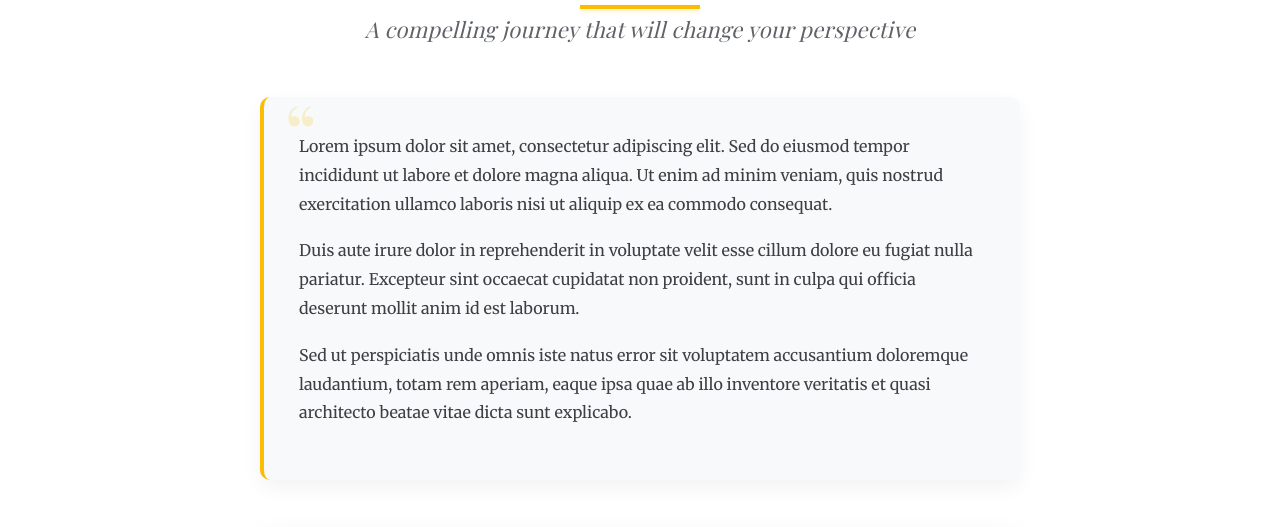
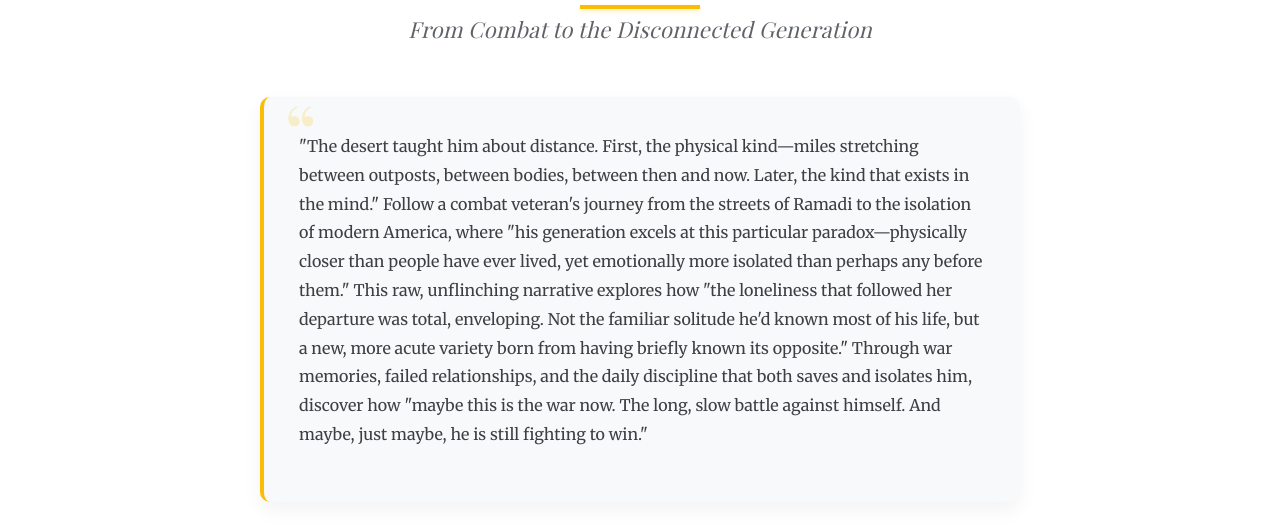
Before and after one commit to sbogucki12/book-page, a website: page index.html in a window 1280 px wide. Shown: the part 206-733 px from the top of the page. Drawn offline with nearby package versions, Linux system fonts and the light colour scheme.

Commit message:
added excerpt

```diff
--- a/index.html
+++ b/index.html
@@ -29,12 +29,17 @@
 
     <main class="main-container">
         <h1 class="book-title">The Ghosts We Carry</h1>
-        <p class="book-subtitle">A compelling journey that will change your perspective</p>
+        <p class="book-subtitle">From Combat to the Disconnected Generation</p>
 
         <div class="book-excerpt">
-            <p>Lorem ipsum dolor sit amet, consectetur adipiscing elit. Sed do eiusmod tempor incididunt ut labore et dolore magna aliqua. Ut enim ad minim veniam, quis nostrud exercitation ullamco laboris nisi ut aliquip ex ea commodo consequat.</p>
-            <p>Duis aute irure dolor in reprehenderit in voluptate velit esse cillum dolore eu fugiat nulla pariatur. Excepteur sint occaecat cupidatat non proident, sunt in culpa qui officia deserunt mollit anim id est laborum.</p>
-            <p>Sed ut perspiciatis unde omnis iste natus error sit voluptatem accusantium doloremque laudantium, totam rem aperiam, eaque ipsa quae ab illo inventore veritatis et quasi architecto beatae vitae dicta sunt explicabo.</p>
+            <p>"The desert taught him about distance. First, the physical kind—miles stretching between outposts, between bodies, between then and now.
+                Later, the kind that exists in the mind." Follow a combat veteran's journey from the streets of Ramadi to the isolation of modern America,
+                where "his generation excels at this particular paradox—physically closer than people have ever lived, yet emotionally more isolated than
+                perhaps any before them." This raw, unflinching narrative explores how "the loneliness that followed her departure was total, enveloping.
+                Not the familiar solitude he'd known most of his life, but a new, more acute variety born from having briefly known its opposite."
+                Through war memories, failed relationships, and the daily discipline that both saves and isolates him, discover how "maybe this is the war now.
+                The long, slow battle against himself. And maybe, just maybe, he is still fighting to win."</p>
+
         </div>
 
         <div class="form-container">
```
